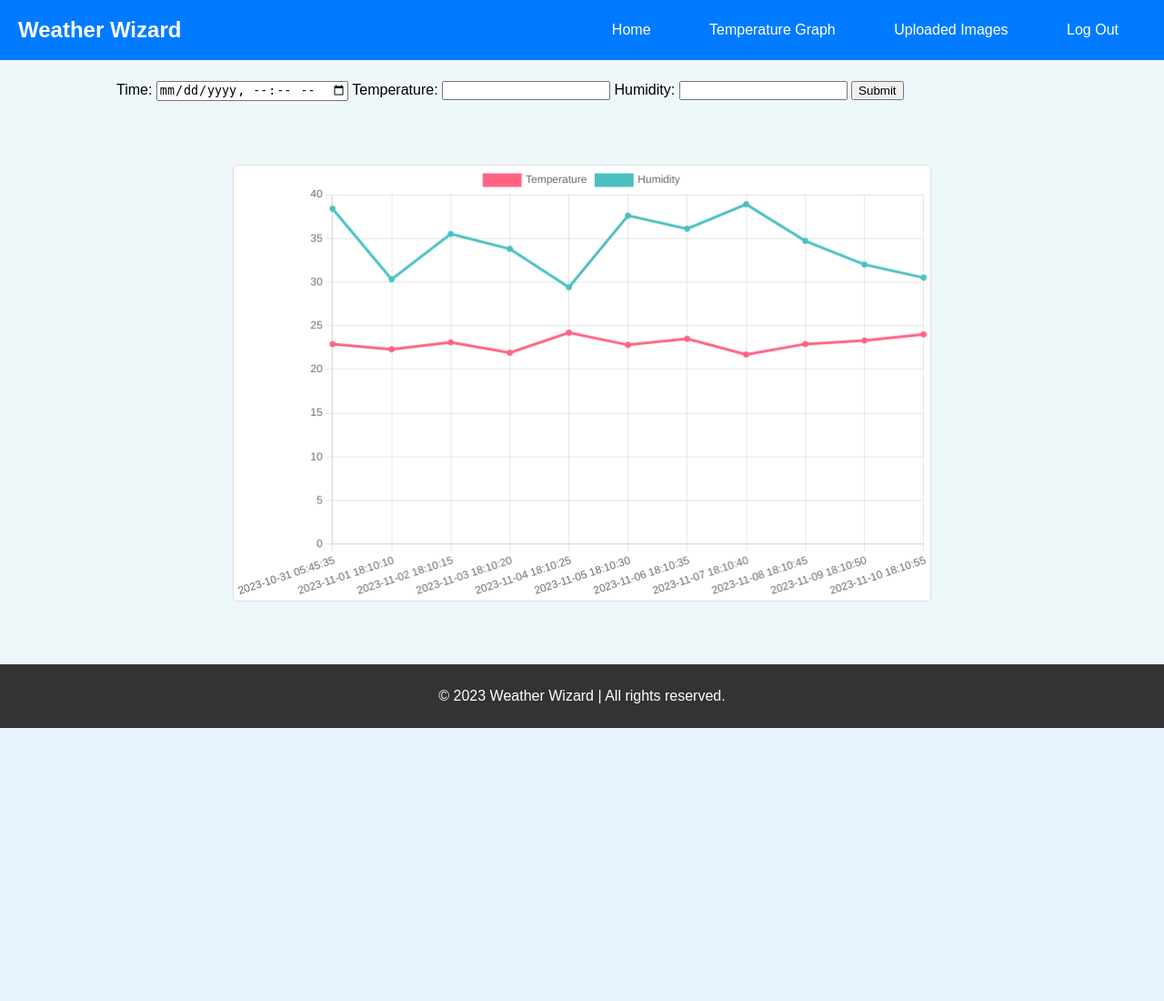
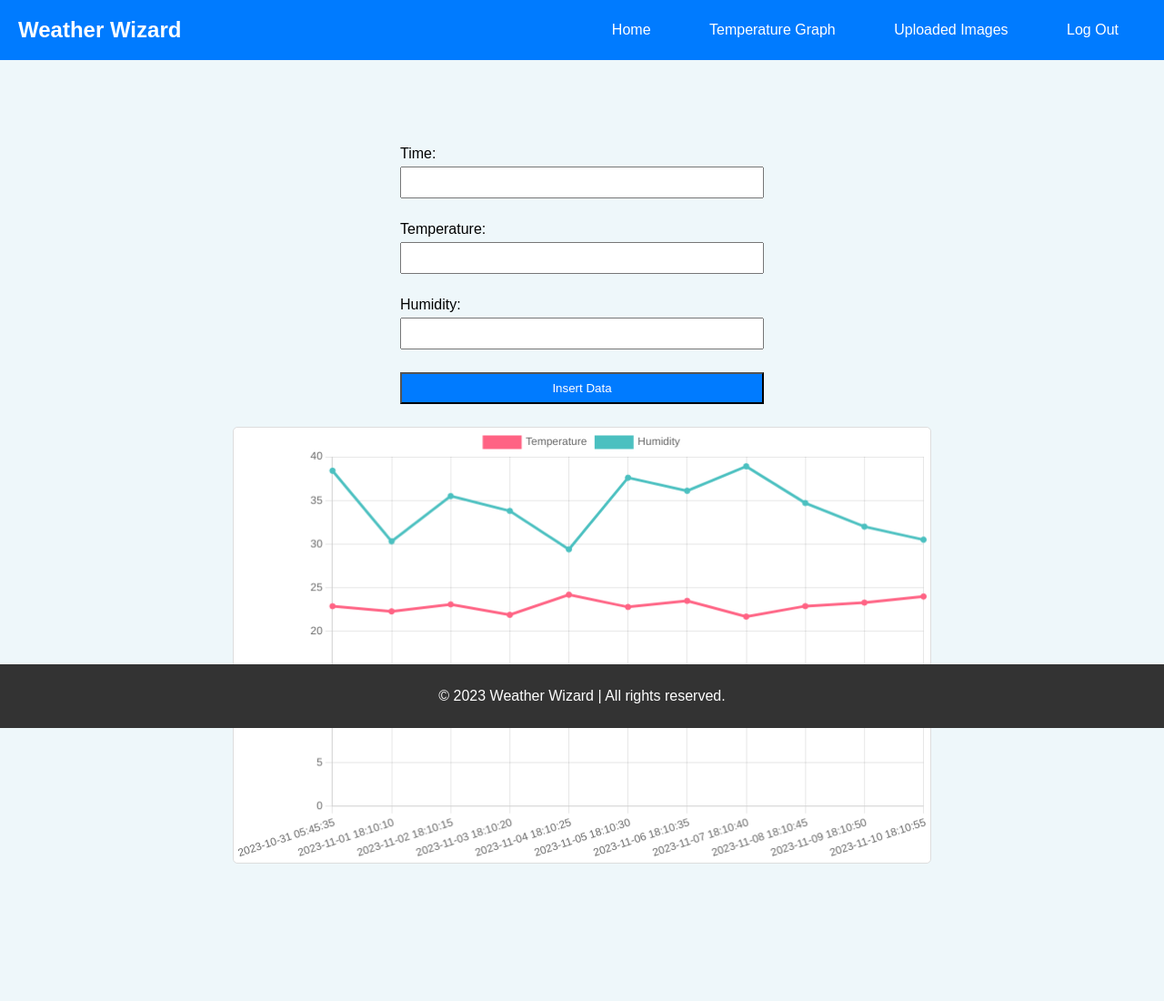
Before and after one commit to liu-cal/WeatherWizard, a Flask app: page /line_graph in a window 1280 px wide. Shown: the whole page at 91% size. Before the commit the page ends 800 px from the top, so only its background shows below. Run offline with Flask 3, Linux system fonts and the light colour scheme; a user stored in the database is signed in; data comes from the database, SQL or seed files in the repository; parts of the project's set-up code (start-up, migrations or seed data) failed here and were passed over.

Commit message:
Styled insert time, temperature, humidity into timetemphumid table

```diff
--- a/weather_wizard_backend/Database/db_insert.py
+++ b/weather_wizard_backend/Database/db_insert.py
@@ -6,7 +6,7 @@ from werkzeug.security import generate_password_hash
 
 from flask import jsonify
 
-from weather_wizard_backend.Database.db_setup import get_connection
+from Database.db_setup import get_connection
 
 
 def insertImage(filename, file):
--- a/weather_wizard_backend/main.py
+++ b/weather_wizard_backend/main.py
@@ -1,9 +1,9 @@
 import atexit
 import os
-from datetime import datetime
 
 from flask import Flask, render_template, request, redirect, url_for, flash, session
 from flask_login import LoginManager, UserMixin, login_user, logout_user, login_required, current_user
+from flask_wtf import CSRFProtect
 from werkzeug.security import generate_password_hash, check_password_hash
 
 from Database.db_get import fetchImages, fetchTimeTempHumid, fetchUsers, fetchUserByUsernameAndPassword
@@ -20,7 +20,6 @@ app.config['SECRET_KEY'] = 'weather-wizard'  # Change this to a secret key of yo
 
 login_manager = LoginManager(app)
 login_manager.login_view = 'login'
-
 
 class User(UserMixin):
     pass
@@ -94,7 +93,6 @@ def line_graph():
     # Fetch data from the TIMETEMPHUMID table
     time_temp_humid_data = fetchTimeTempHumid()
 
-
     # Check if data is not empty and is in the expected format
     if time_temp_humid_data and isinstance(time_temp_humid_data, list):
         # Create a DataFrame from the fetched data
@@ -115,7 +113,18 @@ def line_graph():
         data_humidity=data_humidity
     )
 
+@app.route('/insert_time_temp_humid', methods=['POST'])
+@login_required
+def insert_time_temp_humid():
+    time = request.form['time']
+    temperature = float(request.form['temperature'])
+    humidity = float(request.form['humidity'])
 
+    # Insert data into the timetemphumid table
+    insertTimeTempHumid(time, temperature, humidity)
+
+    # Redirect back to the line graph page
+    return redirect(url_for('line_graph'))
 
 @app.route('/result', methods=['GET'])
 @login_required
@@ -150,9 +159,7 @@ def upload_image():
     return redirect(url_for('result'))
 
 @app.route('/raspi_upload_image', methods=['POST'])
-def raspi_upload_image():
-    username = request.form.get('username')
-    password = request.form.get('password')
+def raspi_upload_image(username, password):
     if username == "admin" and password == "secret":
         if 'image' in request.files:
             image = request.files['image']
@@ -178,31 +185,6 @@ def raspi_upload_image():
     else:
         return None
 
-@app.route('/upload_data', methods=['POST'])
-def upload_data():
-    time = request.form.get('time')#datetime.now().strftime("%Y-%m-%d %H:%M:%S")
-    parts = time.split("T")
-    corrected_time = parts[0] + " " + parts[1] + ":00"
-    temp = float(request.form.get('temperature'))
-    humid = float(request.form.get('humidity'))
-    insertTimeTempHumid(corrected_time, temp, humid)
-    flash('Data uploaded successfully!', 'success')
-    return redirect(url_for('line_graph'))
-
-@app.route('/raspi_upload_data', methods=['POST'])
-def raspi_upload_data():
-    username = request.form.get('username')
-    password = request.form.get('password')
-    time = request.form.get('time')
-    temp = request.form.get('temp')
-    humid = request.form.get('humid')
-    if username == "admin":
-        insertTimeTempHumid(time, temp, humid)
-        flash('Data uploaded successfully!', 'success')
-        return redirect(url_for('result'))
-    else:
-        return None
-
 if __name__ == '__main__':
     create_connection()
     insertDefaultImages()
--- a/weather_wizard_backend/templates/line_graph.html
+++ b/weather_wizard_backend/templates/line_graph.html
@@ -9,7 +9,7 @@
         body {
             font-family: 'Arial', sans-serif;
             margin: 0;
-            padding: 0;
+            padding-bottom: 300px;
             background-color: #eef7fa;
             display: flex;
             justify-content: center;
@@ -47,21 +47,19 @@
         .navbar-right {
             margin-right: 20px;
         }
-        .chart-container {
-            width: 60%;
-            height: 60vh;
-            margin-top: 60px;
-            margin-bottom: 60px;
-        }
-        .form-container {
-            width: 80%;
-            margin: 10px 15px
-        }
+
         canvas {
             background-color: #fff;
             border: 1px solid #ddd;
             border-radius: 5px;
         }
+        .chart-container {
+            width: 60%;
+            height: 60vh;
+            margin-top: 60px;
+            margin-bottom: 60px; /* Adjust this value to add space between chart and footer */
+        }
+
         footer {
             background-color: #333;
             color: white;
@@ -70,12 +68,47 @@
             position: fixed;
             bottom: 0;
             width: 100%;
+            margin-top: 60px; /* Adjust this value to add space between chart and footer */
         }
+
         .hamburger {
             display: none;
             font-size: 30px;
             cursor: pointer;
         }
+
+        .form-group {
+            margin-bottom: 15px;
+        }
+
+        .insert-form {
+            text-align: left;
+            max-width: 400px;
+            margin: 0 auto;
+        }
+
+        .insert-form label {
+            display: block;
+            margin-bottom: 5px;
+        }
+
+        .insert-form input {
+            width: 100%;
+            padding: 8px;
+            box-sizing: border-box;
+            margin-bottom: 10px;
+        }
+
+        .insert-form input[type="submit"] {
+            background-color: #007bff;
+            color: white;
+            cursor: pointer;
+        }
+
+        .insert-form input[type="submit"]:hover {
+            background-color: #0056b3;
+        }
+
 
         /* Responsive Navbar */
         @media (max-width: 768px) {
@@ -108,22 +141,27 @@
             <!-- Add additional links or authentication-based links here -->
         </div>
     </div>
-    <div class="form-container">
-        <form method="POST" action="{{ url_for('upload_data') }}" enctype="multipart/form-data">
-            <label>Time:
-                <input type="datetime-local" name="time" required>
-            </label>
-            <label>Temperature:
-                <input type="number" step=".01" name="temperature" required>
-            </label>
-            <label>Humidity:
-                <input type="number" step=".01" name="humidity" required>
-            </label>
-            <input type="submit" name="submit" value="Submit">
-        </form>
-    </div>
+
     <div class="chart-container">
-        <canvas id="myChart"></canvas>
+    <form method="POST" action="{{ url_for('insert_time_temp_humid') }}" class="insert-form">
+        <div class="form-group">
+            <label for="time">Time:</label>
+            <input type="text" name="time" required>
+        </div>
+        <div class="form-group">
+            <label for="temperature">Temperature:</label>
+            <input type="text" name="temperature" required>
+        </div>
+        <div class="form-group">
+            <label for="humidity">Humidity:</label>
+            <input type="text" name="humidity" required>
+        </div>
+        <div class="form-group">
+            <input type="submit" value="Insert Data">
+        </div>
+    </form>
+
+    <canvas id="myChart"></canvas>
     </div>
 
     <script>
```
